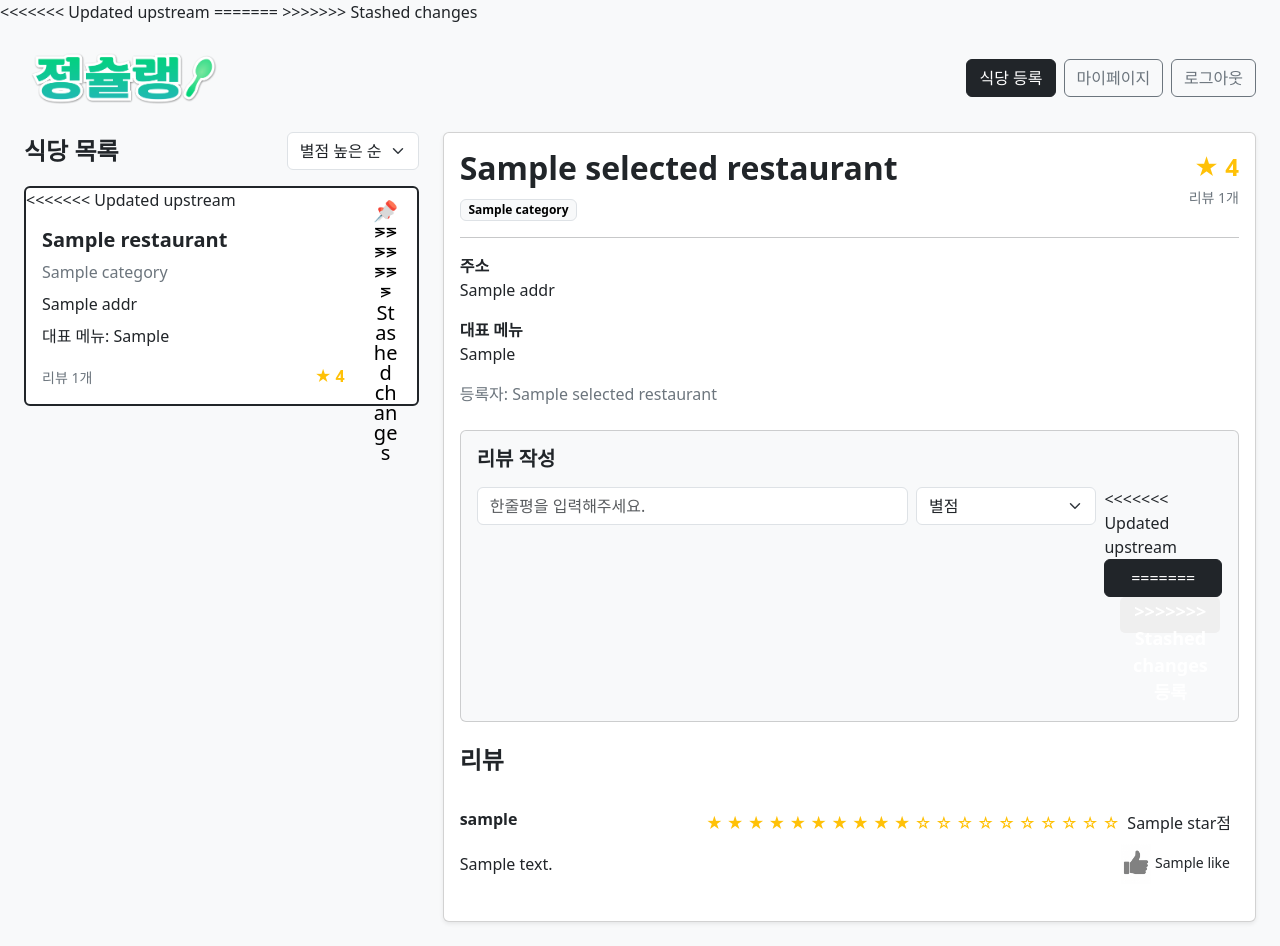
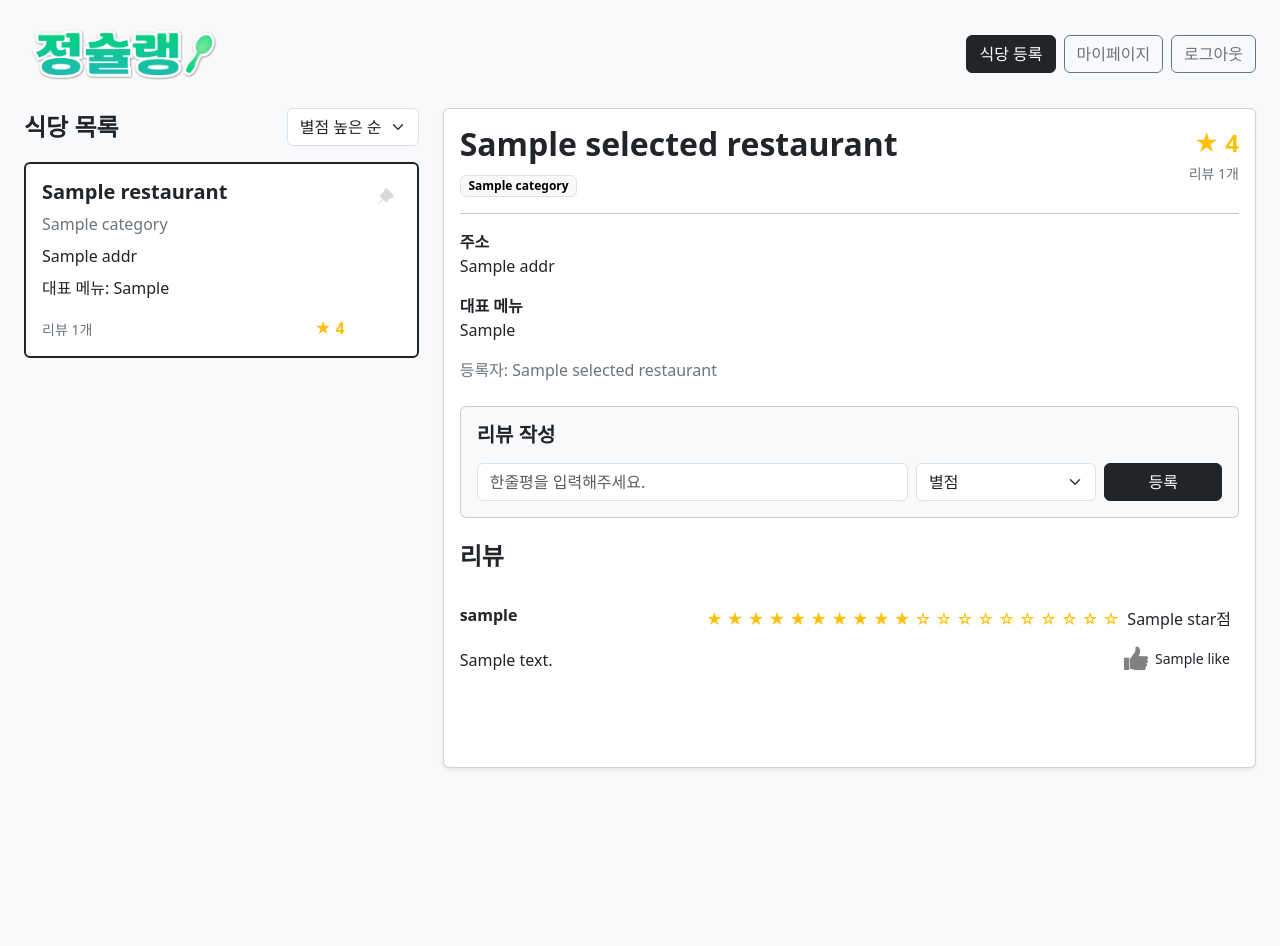
Before and after one commit to szlovelee/Jungchelin, a Flask app: template app/templates/home.html in a window 1280 px wide. After the commit the page ends 769 px from the top, so only its background shows below. Run offline with Flask 3, Linux system fonts and the light colour scheme; the template is opened without the code that fills it: most values are stand-ins (such as "Sample title", 1, 10 or a date in 2020).

Commit message:
update design
update design

```diff
--- a/app/templates/home.html
+++ b/app/templates/home.html
@@ -9,16 +9,8 @@
     >
 
     <title>정슐랭</title>
-<<<<<<< Updated upstream
-
-    <link
-        href="https://cdn.jsdelivr.net/npm/bootstrap@5.3.8/dist/css/bootstrap.min.css"
-        rel="stylesheet"
-    >
-=======
     <link rel="stylesheet" href="{{ url_for('static', filename='css/home.css') }}">
     <link href="https://cdn.jsdelivr.net/npm/bootstrap@5.3.8/dist/css/bootstrap.min.css" rel="stylesheet">
->>>>>>> Stashed changes
 
     <style>
         body {
@@ -33,7 +25,7 @@
         .restaurant-card {
             position: relative;
             cursor: pointer;
-            transition: 0.2s;
+http://127.0.0.1:5001/login            transition: 0.2s;
         }
 
         .restaurant-card:hover {
@@ -231,26 +223,6 @@
                         ">
 
                             <!-- 고정핀 -->
-<<<<<<< Updated upstream
-                            <form
-                                method="POST"
-                                action="/restaurants/{{ restaurant._id }}/pin"
-                            >
-                                <button
-                                    type="submit"
-                                    class="
-                                        pin-button
-
-                                        {% if restaurant._id in pinned %}
-                                            active
-                                        {% endif %}
-                                    "
-                                    data-restaurant-id="{{ restaurant._id }}"
-                                    aria-label="식당 고정"
-                                    aria-pressed="{% if restaurant._id in pinned %}true{% else %}false{% endif %}"
-                                >
-                                    📌
-=======
                             <form method="POST" action="/restaurants/{{restaurant._id}}/pin">
                                 <button type="submit"
                                     class="pin-button {% if restaurant._id in pinned %}active{% endif %}"
@@ -262,7 +234,6 @@
                                     <img src="{{ url_for('static', filename='img/no-pin.png') }}" width="20"
                                         alt="고정 안 됨">
                                     {% endif %}
->>>>>>> Stashed changes
                                 </button>
                             </form>
 
@@ -453,14 +424,10 @@
                                         </div>
 
                                         <div class="col-md-2">
-<<<<<<< Updated upstream
                                             <button
                                                 type="submit"
                                                 class="btn btn-dark w-100"
                                             >
-=======
-                                            <button type="submit" class="ms-3 review-btn review-btn:hover">
->>>>>>> Stashed changes
                                                 등록
                                             </button>
                                         </div>
@@ -744,22 +711,6 @@
                             식당 불일치 신고하기
                         </a>
 
-<<<<<<< Updated upstream
-                        <button
-                            type="button"
-                            class="btn btn-outline-secondary"
-                            data-bs-dismiss="modal"
-                        >
-                            취소
-                        </button>
-
-                        <button
-                            type="submit"
-                            class="btn btn-dark"
-                        >
-                            등록
-                        </button>
-=======
                         <button type="submit" class="register-btn register-btn:hover">
                             등록
                         </button>
@@ -768,7 +719,6 @@
                             취소
                         </button>
 
->>>>>>> Stashed changes
 
                     </div>
 
```
